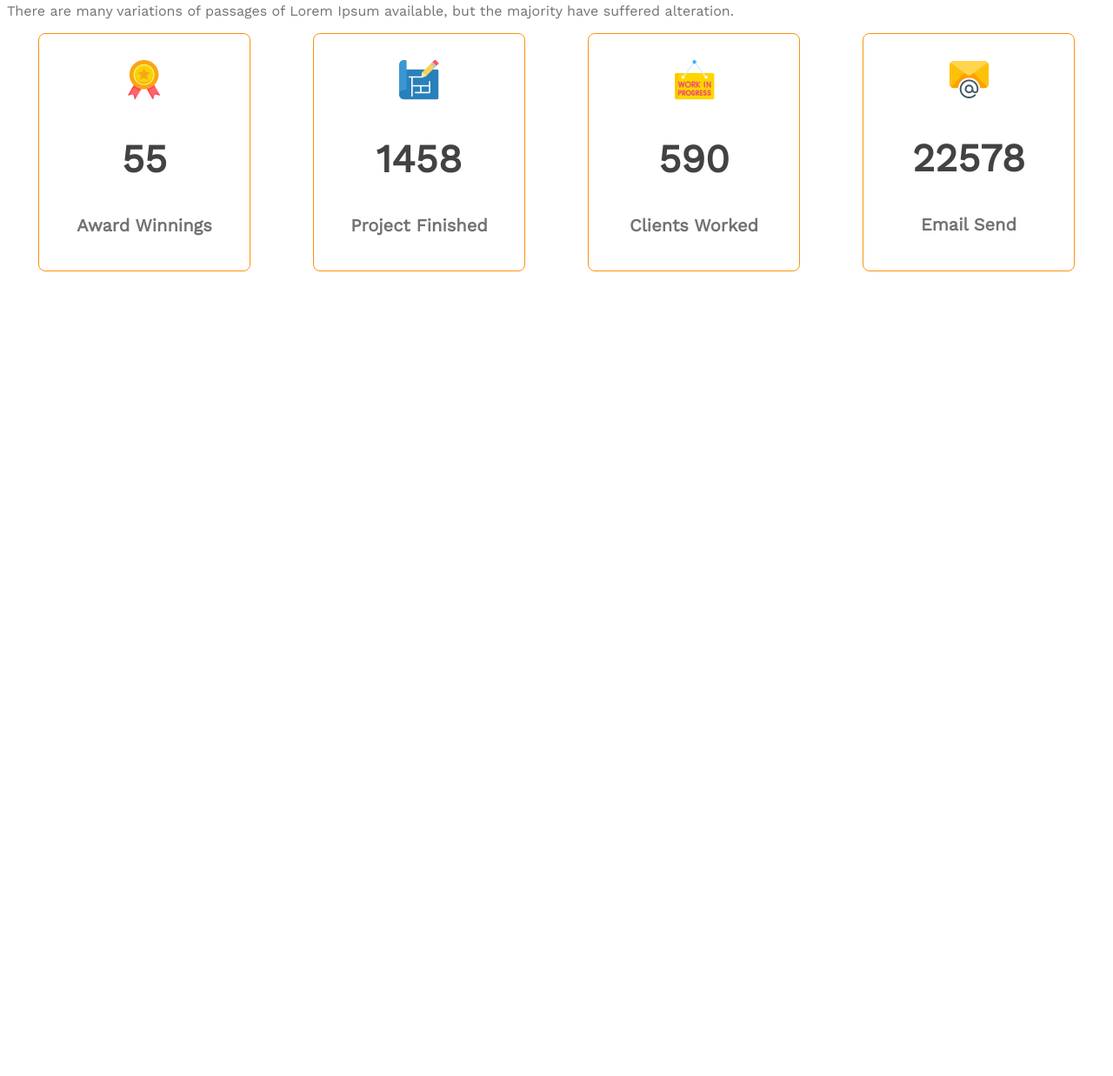
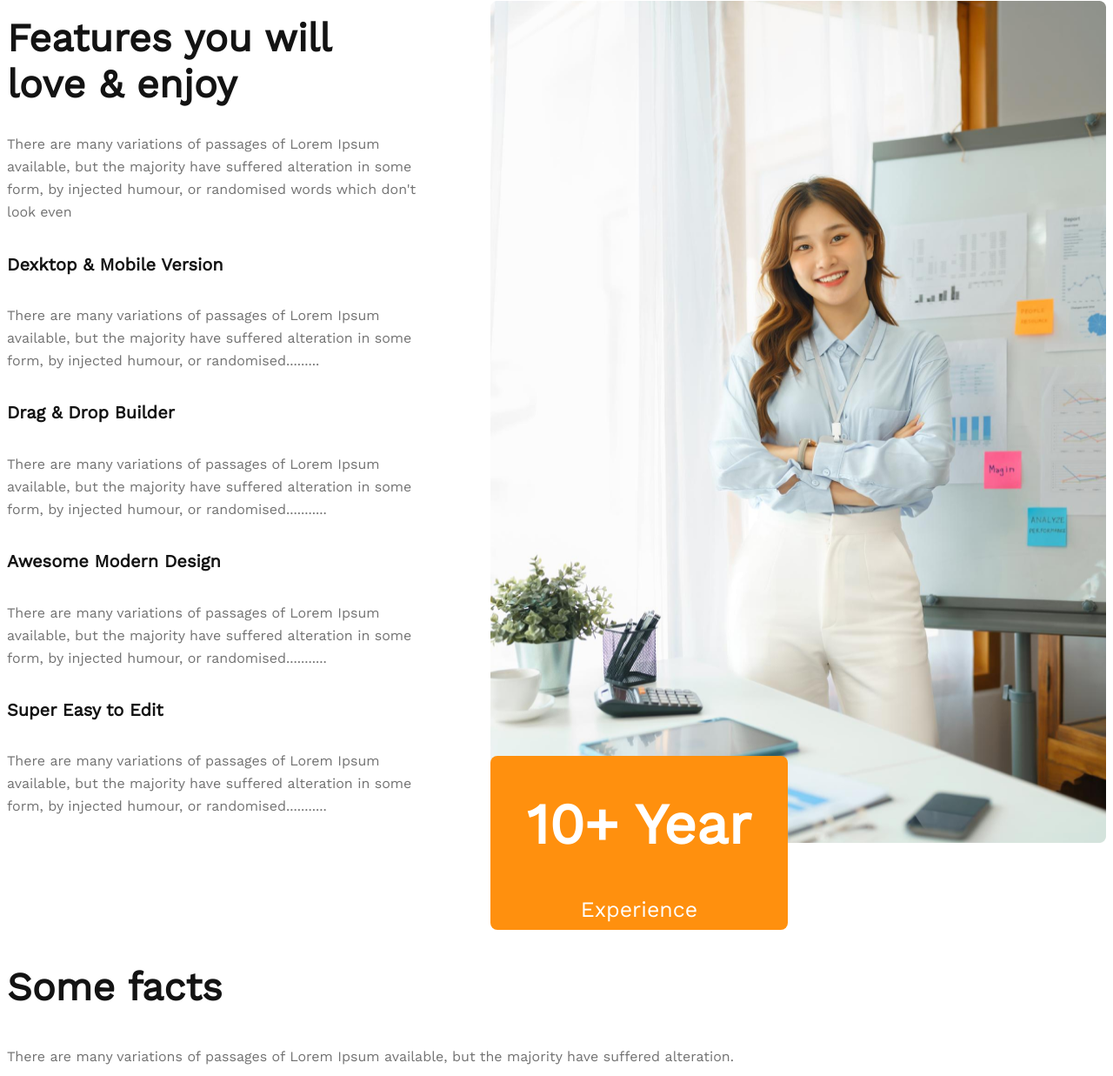
Before and after one commit to Mahedi205339/Architects-web, a plain HTML site: page index.html in a window 1280 px wide. Shown: the part 1792-3029 px from the top of the page at 87% size. Before the commit the page ends 2174 px from the top, so only its background shows below. Drawn offline with nearby package versions, Linux system fonts and the light colour scheme.

Commit message:
added top feature section

```diff
--- a/index.html
+++ b/index.html
@@ -50,6 +50,36 @@
                 <button class="btn-primary">Explore More</button>
             </div>
         </section>
+  <!-- top feature section  -->
+        <div class="fea-container">
+            <div class="fea-top-sec">
+                <h1 class="fea-top-sec-title" >Features you will <br> love & enjoy</h1>
+                <p class="text-lightgray">There are many variations of passages of Lorem Ipsum available, but the majority have suffered alteration in some form, by injected humour, or randomised words which don't look even</p>
+                <div class="fea-top-sec-details">
+                    <h5 class="fea-headings">Dexktop & Mobile Version</h5>
+                    <p class="text-lightgray">There are many variations of passages of Lorem Ipsum available, but the majority have suffered alteration in some form, by injected humour, or randomised.........</p>
+                </div>
+                <div class="fea-top-sec-details">
+                    <h5 class="fea-headings">Drag & Drop Builder</h5>
+                    <p class="text-lightgray">There are many variations of passages of Lorem Ipsum available, but the majority have suffered alteration in some form, by injected humour, or randomised...........</p>
+                </div>
+                <div class="fea-top-sec-details">
+                    <h5 class="fea-headings">Awesome Modern Design</h5>
+                    <p class="text-lightgray">There are many variations of passages of Lorem Ipsum available, but the majority have suffered alteration in some form, by injected humour, or randomised...........</p>
+                </div>
+                <div class="fea-top-sec-details">
+                    <h5 class="fea-headings">Super Easy to Edit</h5>
+                    <p class="text-lightgray">There are many variations of passages of Lorem Ipsum available, but the majority have suffered alteration in some form, by injected humour, or randomised...........</p>
+                </div>
+            </div>
+            <div class="fea-pic">
+                <img src="images/architect.png" alt="">
+                <div class="experience">
+                    <h1 class="experience-headings">10+ Year</h1>
+                    <p class="experience-pera">Experience</p>
+                </div>
+            </div>
+        </div>
         <section class="featuers">
      <!-- feature section start  -->
             <h3 class="section-title">Some facts</h3>
--- a/style/architect.css
+++ b/style/architect.css
@@ -106,6 +106,61 @@ main{
     font-weight: 400;
     line-height: 26px; /* 162.5% */
 }
+/* top feature section  */
+.fea-container{
+    display: flex;
+    margin-top: 10%;
+    gap: 50px ;
+}
+.fea-top-sec{
+    width: 590px;
+    line-height: 26px;
+}
+.fea-top-sec-title{
+    color: var(--dark-01, #131313);
+    font-size: 45px;
+    font-weight: 700;
+    line-height: normal;
+}
+.fea-headings{
+    color: var(--dark-01, #131313);
+    font-size: 20px;
+    font-weight: 600;
+}
+ .fea-pic{
+    display: flex;
+    flex-direction: column;
+    justify-content: end;
+}
+.fea-pic img{
+    height:90%;
+}
+ .experience{
+    width: 342px;
+    height: 200px;
+    border-radius: 8px;
+    background: #FF900E;
+    margin-bottom:-15% ;
+    position: relative;
+    bottom: 100px;
+}
+.experience-headings{
+    color: #FFF;
+    text-align: center;
+    font-size: 65px;
+    font-weight: 700;
+    line-height: 70px; /* 107.692% */
+    z-index: 1;
+}
+.experience-pera{
+    color: #FFF;
+    font-size: 25px;
+    font-weight: 500;
+    line-height: 40px;
+    text-align: center;
+}
+
+/* feature section  */
 .facts-cards-container{
     display: flex;
     justify-content: space-around;
@@ -171,6 +226,15 @@ main{
             font-size: 1.75rem;
             color: #424242;
     }
+    .fea-container{
+        display: flex;
+        flex-direction: column;
+        max-width: 576px;
+    }
+    .fea-top-sec{
+        width: 100%;
+    }
+
 }
 /* tablet or meadium devices */
 @media screen and (min-width:576px) and (max-width:1200px){
```
